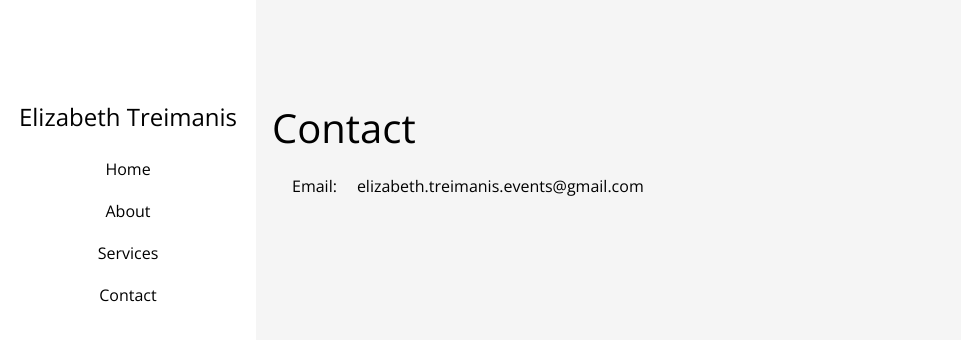
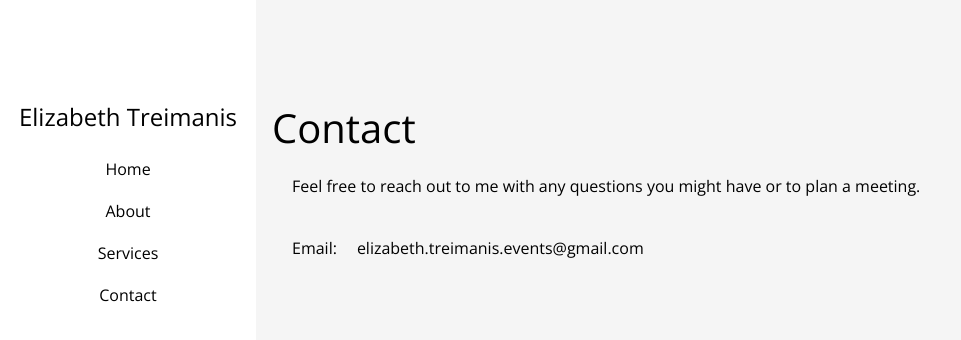
Before and after one commit to Josh1794/elizabethWebsite, a Next.js app: page /contact in a window 1280 px wide. Shown: the top 340 px of the page, without its empty margins (0-961 px from the left). Built offline with nearby package versions, Linux system fonts and the light colour scheme.

Commit message:
minor changes

```diff
--- a/src/app/contact/contact.module.css
+++ b/src/app/contact/contact.module.css
@@ -8,6 +8,10 @@
   font-size: 40px;
 }
 
+.contactBody {
+  padding: 20px;
+}
+
 .contactSection {
   display: flex;
   flex-direction: row;
@@ -15,7 +19,7 @@
   padding: 20px;
 }
 
-.contactBody {
+.contactEmail {
   padding-right: 20px;
 }
 
--- a/src/app/contact/page.js
+++ b/src/app/contact/page.js
@@ -4,8 +4,12 @@ export default function ContactPage() {
   return (
     <div className={styles.layout}>
       <h1 className={styles.contactTitle}>Contact</h1>
+      <p className={styles.contactBody}>
+        Feel free to reach out to me with any questions you might have or to
+        plan a meeting.
+      </p>
       <div className={styles.contactSection}>
-        <p className={styles.contactBody}>Email:</p>
+        <p className={styles.contactEmail}>Email:</p>
         <a
           className={styles.contactBodyLink}
           href='mailto: elizabeth.treimanis.events@gmail.com'
--- a/src/app/layout.js
+++ b/src/app/layout.js
@@ -17,7 +17,7 @@ export default function RootLayout({ children }) {
       <body className={inter.className}>
         <div className={styles.layout}>
           <div className={styles.navigation}>
-            <h3>Elizabeth Treimanis</h3>
+            <h3 className={styles.navigationTitle}>Elizabeth Treimanis</h3>
             <Link href='/home'>Home</Link>
             <Link href='/about'>About</Link>
             <Link href='/services'>Services</Link>
--- a/src/app/page.module.css
+++ b/src/app/page.module.css
@@ -52,6 +52,10 @@
   }
 }
 
+.navigationTitle:hover {
+  cursor: default;
+}
+
 .bodySection {
   background-color: blue;
   height: 100%;
```
